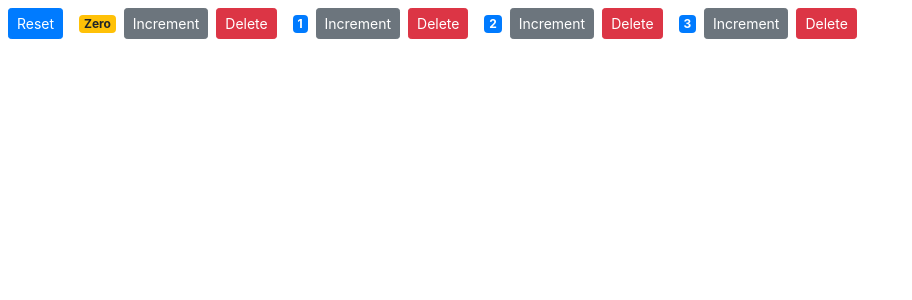
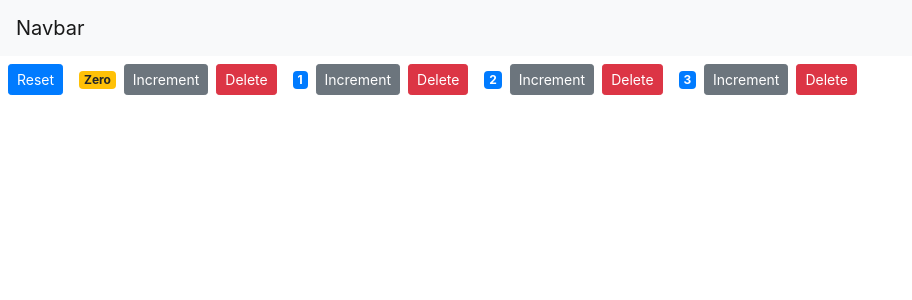
Before and after one commit to UsmanAfzl/Counter, a React (Create React App) app: page / in a window 1280 px wide. Shown: the top 300 px of the page, without its empty margins (0-912 px from the left). Built offline with nearby package versions, Linux system fonts and the light colour scheme.

Commit message:
Navbar added

```diff
--- a/src/App.js
+++ b/src/App.js
@@ -1,25 +1,15 @@
-import React from 'react';
-import logo from './logo.svg';
-import './App.css';
-
+import React from "react";
+import "./App.css";
+import Navbar from "./components/navbar";
+import Counters from "./components/counters";
 function App() {
   return (
-    <div className="App">
-      <header className="App-header">
-        <img src={logo} className="App-logo" alt="logo" />
-        <p>
-          Edit <code>src/App.js</code> and save to reload.
-        </p>
-        <a
-          className="App-link"
-          href="https://reactjs.org"
-          target="_blank"
-          rel="noopener noreferrer"
-        >
-          Learn React
-        </a>
-      </header>
-    </div>
+    <React.Fragment>
+      <Navbar />
+      <main className="containter">
+        <Counters />
+      </main>
+    </React.Fragment>
   );
 }
 
--- /dev/null
+++ b/src/components/navbar.jsx
@@ -0,0 +1,15 @@
+import React, { Component } from "react";
+
+class Navbar extends Component {
+  render() {
+    return (
+      <nav className="navbar navbar-light bg-light">
+        <a className="navbar-brand" href="#">
+          Navbar
+        </a>
+      </nav>
+    );
+  }
+}
+
+export default Navbar;
--- a/src/index.js
+++ b/src/index.js
@@ -4,10 +4,11 @@ import "./index.css";
 import "bootstrap/dist/css/bootstrap.css";
 import Counters from "./components/counters";
 import * as serviceWorker from "./serviceWorker";
+import App from "./App";
 
 ReactDOM.render(
   <React.StrictMode>
-    <Counters />
+    <App />
   </React.StrictMode>,
   document.getElementById("root")
 );
```
